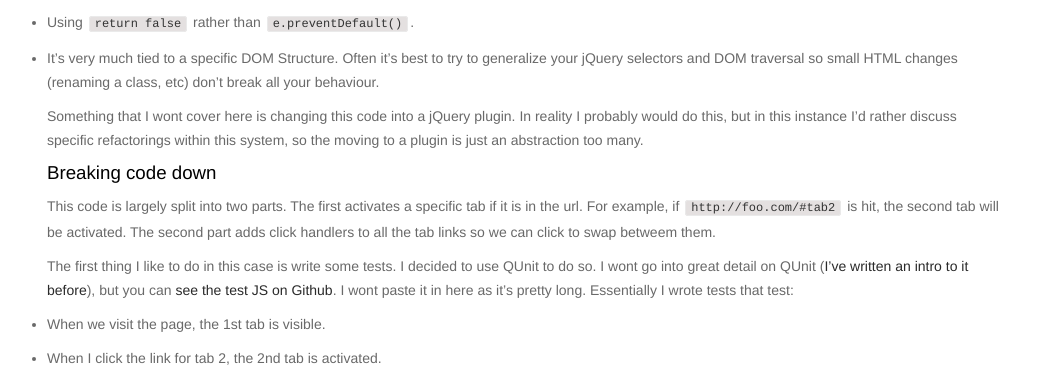
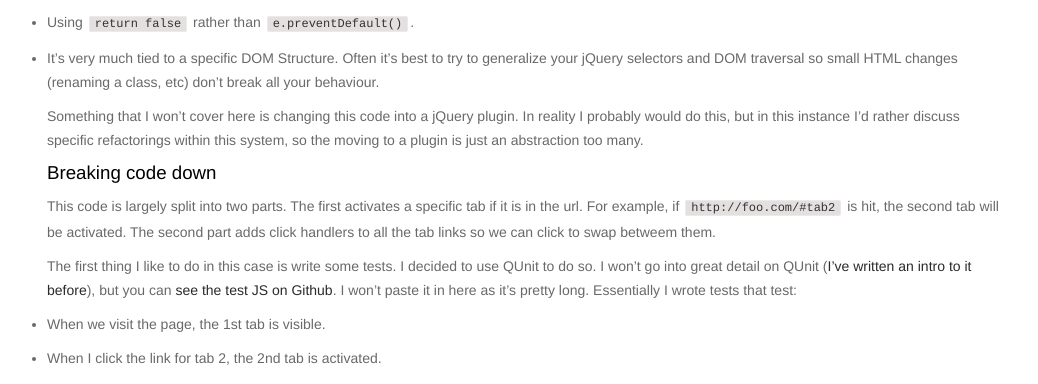
Before and after one commit to jackfranklin/javascriptplayground.com, a Jekyll site: the page built from _posts/2013-06-03-refactoring-js.md, in a window 1280 px wide and 900 px high, scrolled down 1293 px. Shown: the part 152-536 px from the top of the window, without its empty margins (113-1151 px from the left). Built offline with Jekyll 4.4.1, drawn with Linux system fonts in a browser that asks for light colours; nearby versions of some CDN libraries; comment, search, counter and statistics services are not loaded.

Commit message:
wont -> won't

```diff
--- a/_posts/2013-06-03-refactoring-js.md
+++ b/_posts/2013-06-03-refactoring-js.md
@@ -62,13 +62,13 @@ Hopefully you're already starting to spot problems here. Here's a list of things
 * Using `return false` rather than `e.preventDefault()`.
 * It's very much tied to a specific DOM Structure. Often it's best to try to generalize your jQuery selectors and DOM traversal so small HTML changes (renaming a class, etc) don't break all your behaviour.
 
-Something that I wont cover here is changing this code into a jQuery plugin. In reality I probably would do this, but in this instance I'd rather discuss specific refactorings within this system, so the moving to a plugin is just an abstraction too many.
+Something that I won't cover here is changing this code into a jQuery plugin. In reality I probably would do this, but in this instance I'd rather discuss specific refactorings within this system, so the moving to a plugin is just an abstraction too many.
 
 ### Breaking code down
 
 This code is largely split into two parts. The first activates a specific tab if it is in the url. For example, if `http://foo.com/#tab2` is hit, the second tab will be activated. The second part adds click handlers to all the tab links so we can click to swap betweem them.
 
-The first thing I like to do in this case is write some tests. I decided to use QUnit to do so. I wont go into great detail on QUnit ([I've written an intro to it before](http://javascriptplayground.com/blog/2012/04/javascript-testing-qunit-1/)), but you can [see the test JS on Github](https://github.com/javascript-playground/refactoring-js/blob/master/test/tests.js). I wont paste it in here as it's pretty long. Essentially I wrote tests that test:
+The first thing I like to do in this case is write some tests. I decided to use QUnit to do so. I won't go into great detail on QUnit ([I've written an intro to it before](http://javascriptplayground.com/blog/2012/04/javascript-testing-qunit-1/)), but you can [see the test JS on Github](https://github.com/javascript-playground/refactoring-js/blob/master/test/tests.js). I won't paste it in here as it's pretty long. Essentially I wrote tests that test:
 
 * When we visit the page, the 1st tab is visible.
 * When I click the link for tab 2, the 2nd tab is activated.
```
